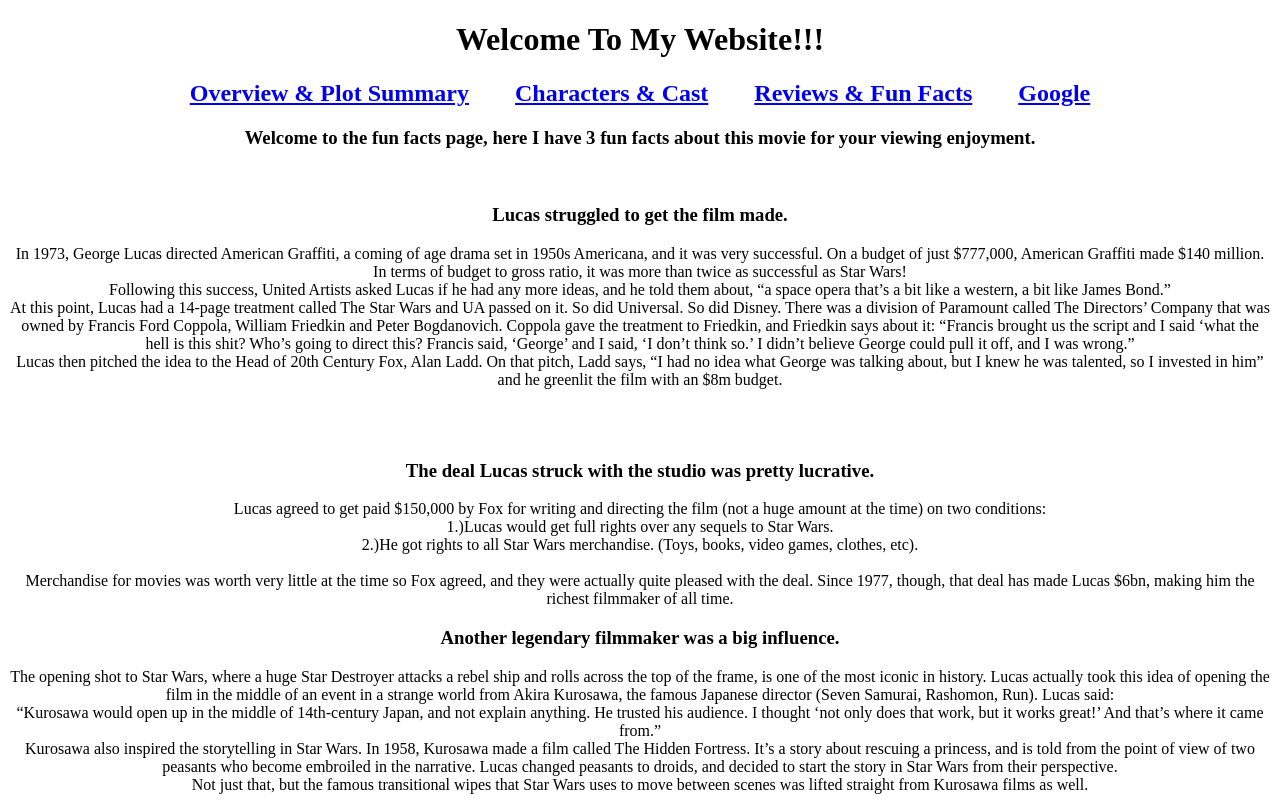
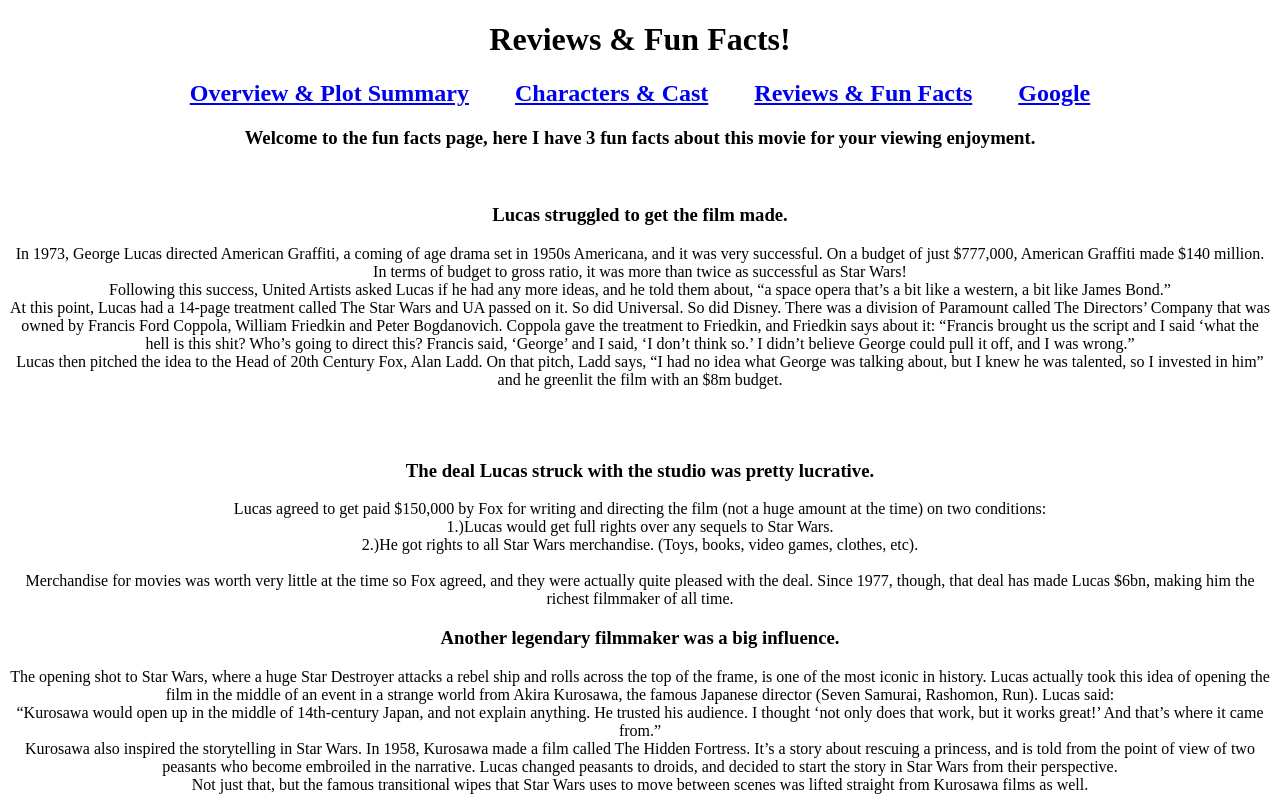
Before and after one commit to thomasm-school/thomasm-school.github.io, a plain HTML site: page reviews.html in a window 1280 px wide. Shown: the top 800 px of the page. Drawn offline with Linux system fonts and the light colour scheme.

Commit message:
Update reviews.html

```diff
--- a/reviews.html
+++ b/reviews.html
@@ -27,7 +27,7 @@
 
 <!--Your HTML tags will start here-->
 
-    <h1>Welcome To My Website!!!</h1>
+    <h1>Reviews & Fun Facts!</h1>
     <h2>
         <a href="file:///C:/Users/bulld/OneDrive/Documents/School/CIT-110-0902.2025FA/WHW2_ThomasMatthew/index.html">Overview & Plot Summary</a>
         <a href="file:///C:/Users/bulld/OneDrive/Documents/School/CIT-110-0902.2025FA/WHW2_ThomasMatthew/characters.html"style="margin-left: 40px;">Characters & Cast</a>
@@ -131,4 +131,5 @@
 
 <footer><a href="https://alltherightmovies.com/feature/32-interesting-facts-about-star-wars-a-new-hope-1977/">Citation</a></footer>
 
+
 </html>
```
